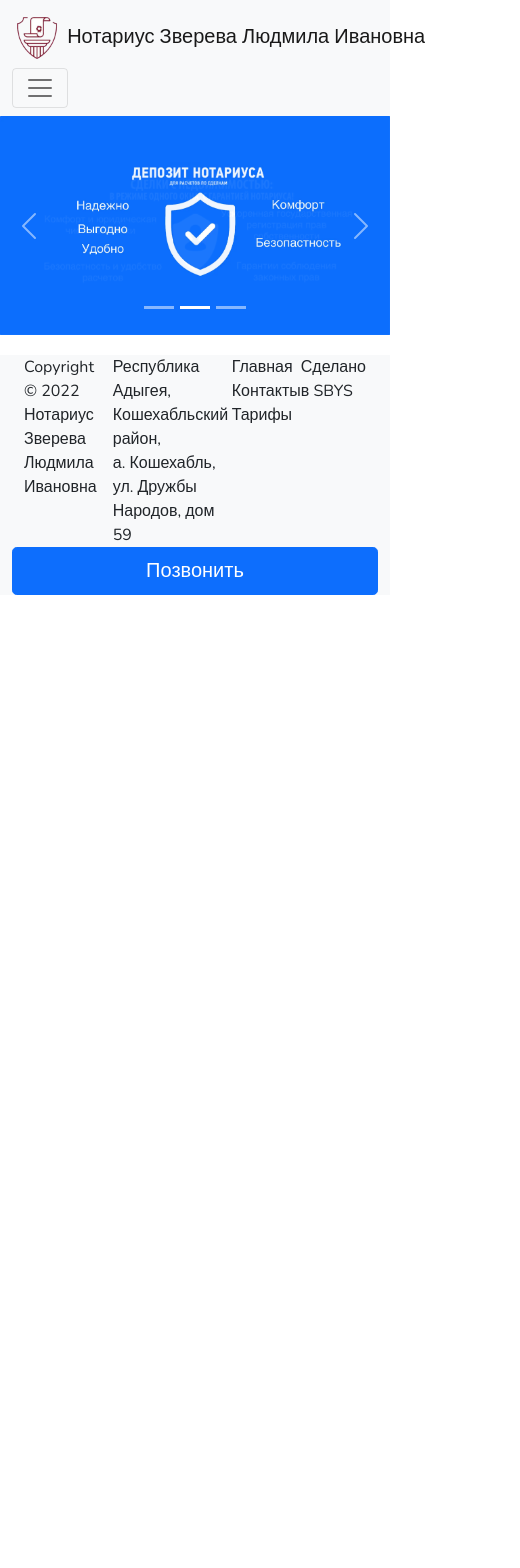
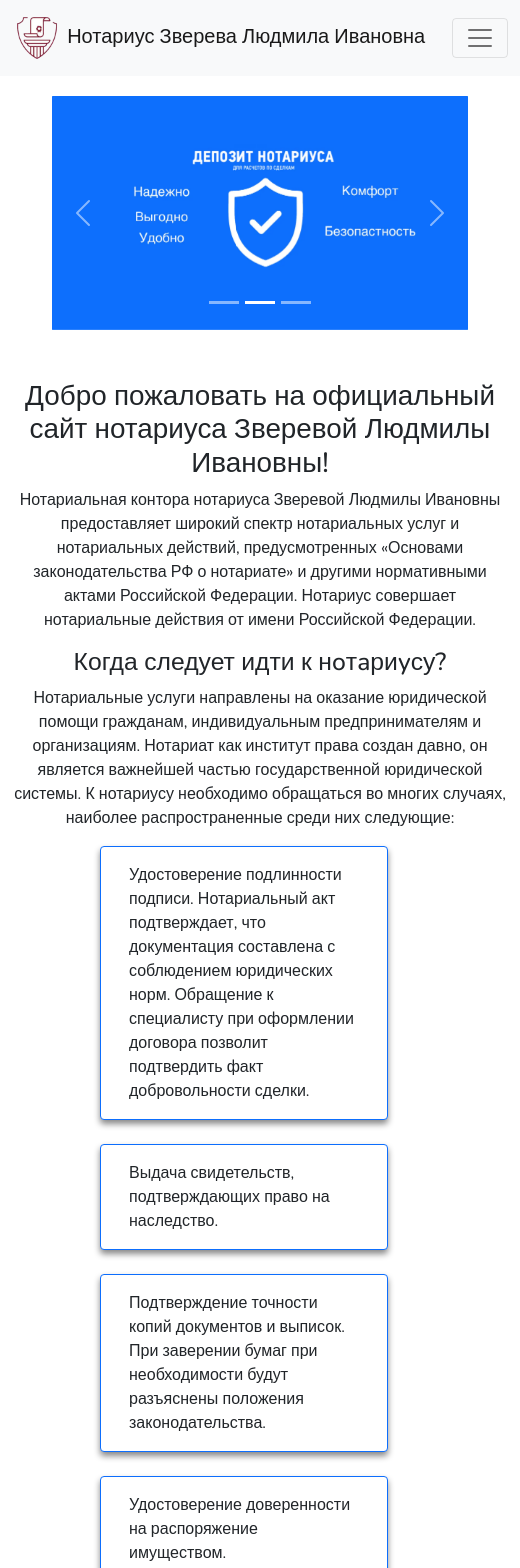
Before and after one commit to theDeemoonn/Notary, a React (Create React App) app: page / in a window 390 px wide. Shown: the top 1568 px of the page, 520 px wide, since content can reach past the window. Before the commit the page ends 844 px from the top, so only its background shows below. Built offline with nearby package versions, Linux system fonts and the light colour scheme.

Commit message:
dev start

```diff
--- a/src/App.scss
+++ b/src/App.scss
@@ -1,39 +1,33 @@
+.container__body {
+  margin-top: 50px;
 
-.App {
+  h1 {
+    text-align: center;
+  }
+
+
+}
+
+.h2 {
   text-align: center;
 }
 
-.App-logo {
-  height: 40vmin;
-  pointer-events: none;
+.text-body {
+  text-align: center;
 }
 
-@media (prefers-reduced-motion: no-preference) {
-  .App-logo {
-    animation: App-logo-spin infinite 20s linear;
+@media (max-width: 768px) {
+  .card-group {
+    margin-left: 70px;
   }
 }
 
-.App-header {
-  background-color: #282c34;
-  min-height: 100vh;
-  display: flex;
-  flex-direction: column;
-  align-items: center;
-  justify-content: center;
-  font-size: calc(10px + 2vmin);
-  color: white;
-}
 
-.App-link {
-  color: #61dafb;
-}
-
-@keyframes App-logo-spin {
-  from {
-    transform: rotate(0deg);
+@media (max-width: 550px) {
+  .card-group {
+    margin-left: 100px;
   }
-  to {
-    transform: rotate(360deg);
+  .gap-sm-4 {
+    gap: 1.5rem;
   }
 }
--- a/src/App.tsx
+++ b/src/App.tsx
@@ -1,8 +1,12 @@
 import React from 'react';
+import Card from 'react-bootstrap/Card';
 
 import Navibar from "./component/Navbar/Navbar";
 import Footer from "./layout/Footer/Footer";
 import CarouselFadeExample from "./component/Carousel/Carousel";
+import Container from "react-bootstrap/Container";
+import './App.scss';
+import {CardGroup, Row} from 'react-bootstrap';
 
 function App() {
     return (
@@ -13,6 +17,83 @@ function App() {
 
             </header>
             <CarouselFadeExample/>
+            <Container>
+                <div className='container__body'>
+
+                    <h1>Добро пожаловать на официальный сайт нотариуса Зверевой Людмилы
+                        Ивановны!</h1>
+                    <div>
+
+
+                        <p className='text-body'>
+                            Нотариальная контора нотариуса Зверевой Людмилы Ивановны предоставляет
+                            широкий спектр нотариальных услуг и нотариальных действий, предусмотренных «Основами
+                            законодательства РФ о нотариате» и другими нормативными актами Российской Федерации.
+                            Нотариус
+                            совершает нотариальные действия от имени Российской Федерации.
+                        </p>
+                    </div>
+                </div>
+                <div>
+                    <h2 className='h2'> Когда следует идти к нoтaриyсу? </h2>
+
+                    <p className='text-body'>Нотариальные услуги направлены на оказание юридической помощи гражданам,
+                        индивидуальным предпринимателям и организациям. Нотариат как институт права создан давно, он
+                        является важнейшей частью государственной юридической системы. К нотариусу необходимо обращаться
+                        во многих случаях, наиболее распространенные среди них следующие:</p>
+
+                    <CardGroup className='card-group'>
+                        <Row xs={1} md={3} className="gap-sm-4">
+                            <Card border="primary" style={{width: '18rem', boxShadow: '0 4px 6px rgba(0, 0, 0, 0.47)'}}>
+
+                                <Card.Body>
+
+                                    <Card.Text>
+                                        Удостоверение подлинности подписи. Нотариальный акт подтверждает, что
+                                        документация
+                                        составлена с соблюдением юридических норм. Обращение к специалисту при
+                                        оформлении
+                                        договора
+                                        позволит подтвердить факт добровольности сделки.
+                                    </Card.Text>
+                                </Card.Body>
+                            </Card> <Card border="primary"
+                                          style={{width: '18rem', boxShadow: '0 4px 6px rgba(0, 0, 0, 0.47)'}}>
+
+                            <Card.Body>
+
+                                <Card.Text>
+                                    Выдача свидетельств, подтверждающих право на наследство.
+                                </Card.Text>
+                            </Card.Body>
+                        </Card> <Card border="primary"
+                                      style={{width: '18rem', boxShadow: '0 4px 6px rgba(0, 0, 0, 0.47)'}}>
+
+                            <Card.Body>
+
+                                <Card.Text>
+                                    Подтверждение точности копий документов и выписок. При заверении бумаг при
+                                    необходимости
+                                    будут разъяснены положения законодательства.
+                                </Card.Text>
+                            </Card.Body>
+                        </Card> <Card border="primary"
+                                      style={{width: '18rem', boxShadow: '0 4px 6px rgba(0, 0, 0, 0.47)'}}>
+
+                            <Card.Body>
+
+                                <Card.Text>
+                                    Удостоверение доверенности на распоряжение имуществом.
+                                </Card.Text>
+                            </Card.Body>
+                        </Card>
+                        </Row>
+                    </CardGroup>
+
+
+                </div>
+            </Container>
+
 
             <Footer/>
         </div>
--- a/src/component/Carousel/Carousel.tsx
+++ b/src/component/Carousel/Carousel.tsx
@@ -7,7 +7,7 @@ import './_Carousel.scss';
 
 function CarouselFadeExample() {
     return (
-        <Carousel fade>
+        <Carousel fade className='carousel'>
             <Carousel.Item>
                 <img
                     className="d-block w-100"
--- a/src/component/Carousel/_Carousel.scss
+++ b/src/component/Carousel/_Carousel.scss
@@ -0,0 +1,8 @@
+.carousel {
+
+  width: 80%;
+  height: 90%;
+
+
+  margin: 20px auto;
+}
--- a/src/index.scss
+++ b/src/index.scss
@@ -6,6 +6,7 @@ body {
   padding: 0;
   margin: 0;
   font-family: 'Nunito', sans-serif;
+  min-width: 520px;
 
   background: var(--bs-white);
 
--- a/src/layout/about/_about.scss
+++ /dev/null
@@ -1,3 +0,0 @@
-.about {
-
-}
--- a/src/layout/contact/contact.tsx
+++ b/src/layout/contact/contact.tsx
@@ -22,7 +22,7 @@ export default function Contact({}: ContactProps) {
                     <Row>
                         <Col>
                             <div className="contact__container__img">
-                                <img src={IMG}/>
+                                <img src={IMG} alt='photo'/>
                             </div>
                         </Col>
                         <Col>
```
Also changed, not shown: src/layout/about/about.tsx (deleted, +0 -14 lines).
